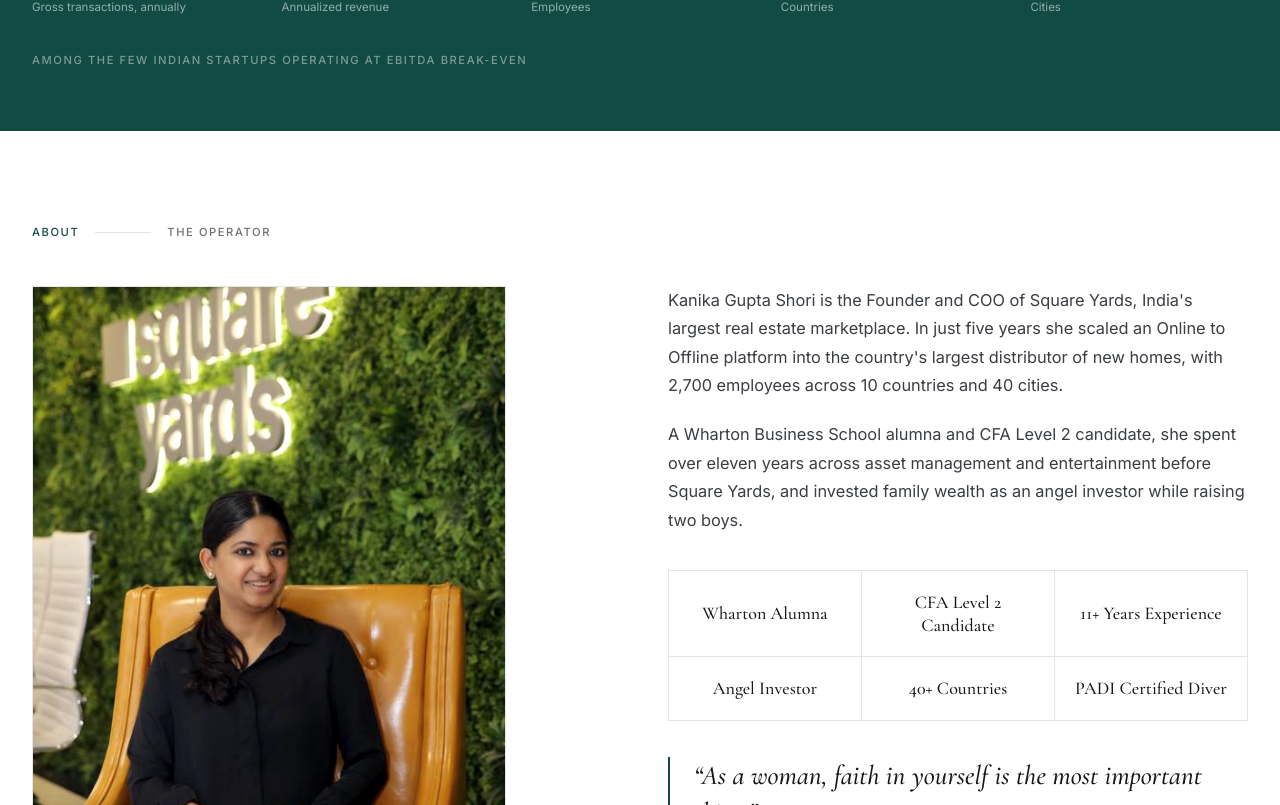
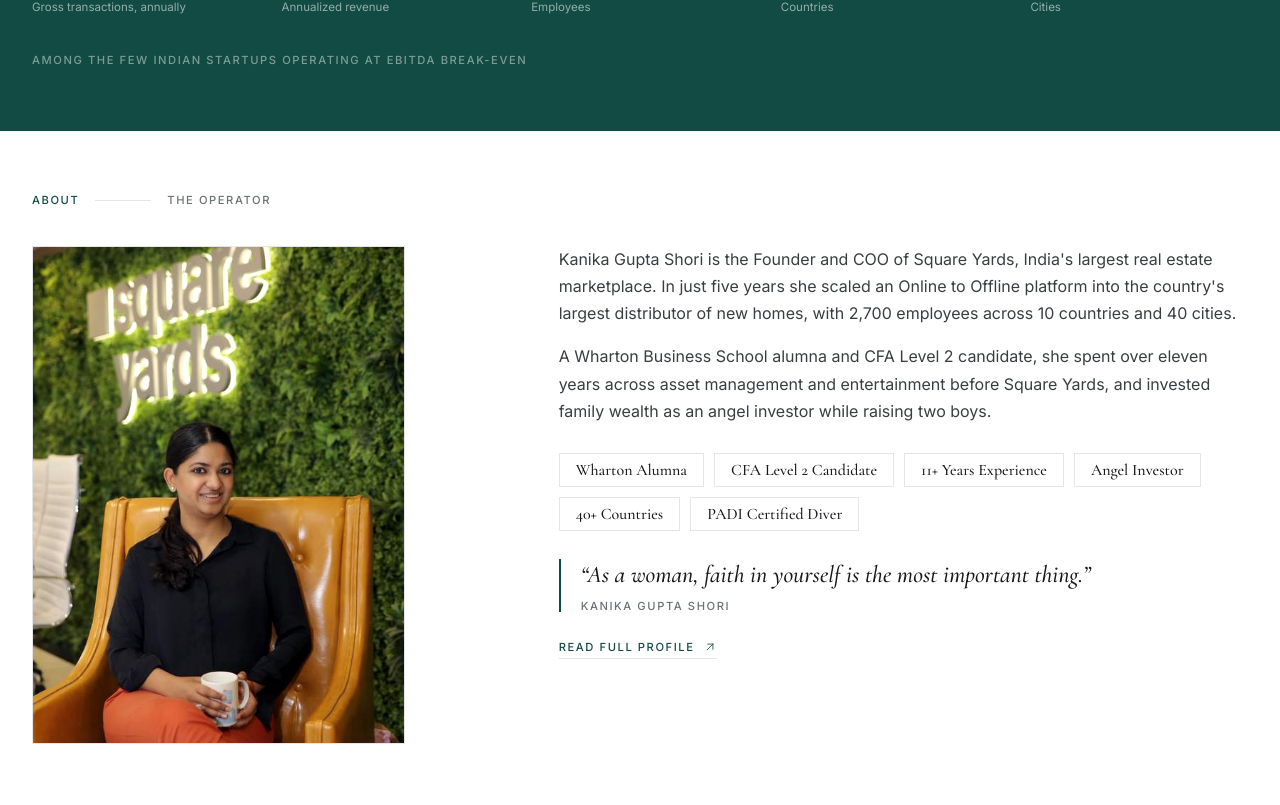
Before and after one commit to divabindal-web/kanikajmd, a Next.js app: page / in a window 1280 px wide. Shown: the part 1215-2020 px from the top of the page. Built offline with nearby package versions, Linux system fonts and the light colour scheme.

Commit message:
Update AboutSpread.tsx

```diff
--- a/components/AboutSpread.tsx
+++ b/components/AboutSpread.tsx
@@ -7,19 +7,19 @@ import { portraitPhoto } from "@/lib/images";
 export default function AboutSpread({ page = false }: { page?: boolean }) {
   const paras = page ? bioFull : bioShort;
   return (
-    <section id="about" className="bg-paper px-5 py-20 sm:px-8 md:py-24">
+    <section id="about" className="bg-paper px-5 py-14 sm:px-8 md:py-16">
       <div className="mx-auto max-w-7xl">
         {!page && (
-          <div className="mb-12 flex items-center gap-4">
+          <div className="mb-10 flex items-center gap-4">
             <span className="label text-emerald">About</span>
             <span className="h-px w-14 bg-line" />
             <span className="label text-muted">The operator</span>
           </div>
         )}
 
-        <div className="grid gap-10 lg:grid-cols-12 lg:gap-14">
-          <Reveal className="lg:col-span-5">
-            <div className="relative aspect-[4/5] w-full overflow-hidden border border-line">
+        <div className="grid gap-10 lg:grid-cols-12 lg:gap-12">
+          <Reveal className="lg:col-span-4">
+            <div className="relative aspect-[3/4] w-full overflow-hidden border border-line lg:sticky lg:top-24">
               {/* eslint-disable-next-line @next/next/no-img-element */}
               <img
                 src={portraitPhoto}
@@ -29,43 +29,44 @@ export default function AboutSpread({ page = false }: { page?: boolean }) {
             </div>
           </Reveal>
 
-          <div className="lg:col-span-6 lg:col-start-7">
-            <div className="space-y-5">
+          <div className="lg:col-span-7 lg:col-start-6">
+            <div className="space-y-4">
               {paras.map((p, i) => (
-                <Reveal key={i} delay={i * 0.05}>
-                  <p className="text-[1.02rem] leading-[1.75] text-graphite">{p}</p>
+                <Reveal key={i} delay={i * 0.04}>
+                  <p className="text-[1rem] leading-[1.7] text-graphite">{p}</p>
                 </Reveal>
               ))}
             </div>
 
-            <Reveal delay={0.1}>
-              <ul className="mt-9 grid grid-cols-2 gap-px overflow-hidden border border-line bg-line sm:grid-cols-3">
+            <Reveal delay={0.08}>
+              <div className="mt-7 flex flex-wrap gap-2.5">
                 {highlights.map((h) => (
-                  <li key={h} className="flex items-center justify-center bg-paper px-4 py-5 text-center">
-                    <span className="font-serif text-lg font-medium leading-tight text-ink">
-                      {h}
-                    </span>
-                  </li>
+                  <span
+                    key={h}
+                    className="border border-line px-4 py-2 font-serif text-base font-medium leading-none text-ink"
+                  >
+                    {h}
+                  </span>
                 ))}
-              </ul>
+              </div>
             </Reveal>
 
-            <Reveal delay={0.15}>
-              <figure className="mt-9 border-l-2 border-emerald pl-6">
-                <blockquote className="font-serif text-2xl font-medium italic leading-snug text-ink sm:text-[1.7rem]">
+            <Reveal delay={0.12}>
+              <figure className="mt-7 border-l-2 border-emerald pl-5">
+                <blockquote className="font-serif text-xl font-medium italic leading-snug text-ink sm:text-2xl">
                   &ldquo;{quote.text}&rdquo;
                 </blockquote>
-                <figcaption className="label mt-3 text-muted">
+                <figcaption className="label mt-2.5 text-muted">
                   {quote.attribution}
                 </figcaption>
               </figure>
             </Reveal>
 
             {!page && (
-              <Reveal delay={0.2}>
+              <Reveal delay={0.16}>
                 <Link
                   href="/about"
-                  className="group mt-9 inline-flex items-center gap-2 border-b border-line pb-1 transition-colors hover:border-emerald"
+                  className="group mt-7 inline-flex items-center gap-2 border-b border-line pb-1 transition-colors hover:border-emerald"
                 >
                   <span className="label text-emerald">Read full profile</span>
                   <ArrowUpRight className="h-3.5 w-3.5 text-emerald transition-transform group-hover:translate-x-0.5 group-hover:-translate-y-0.5" />
```
